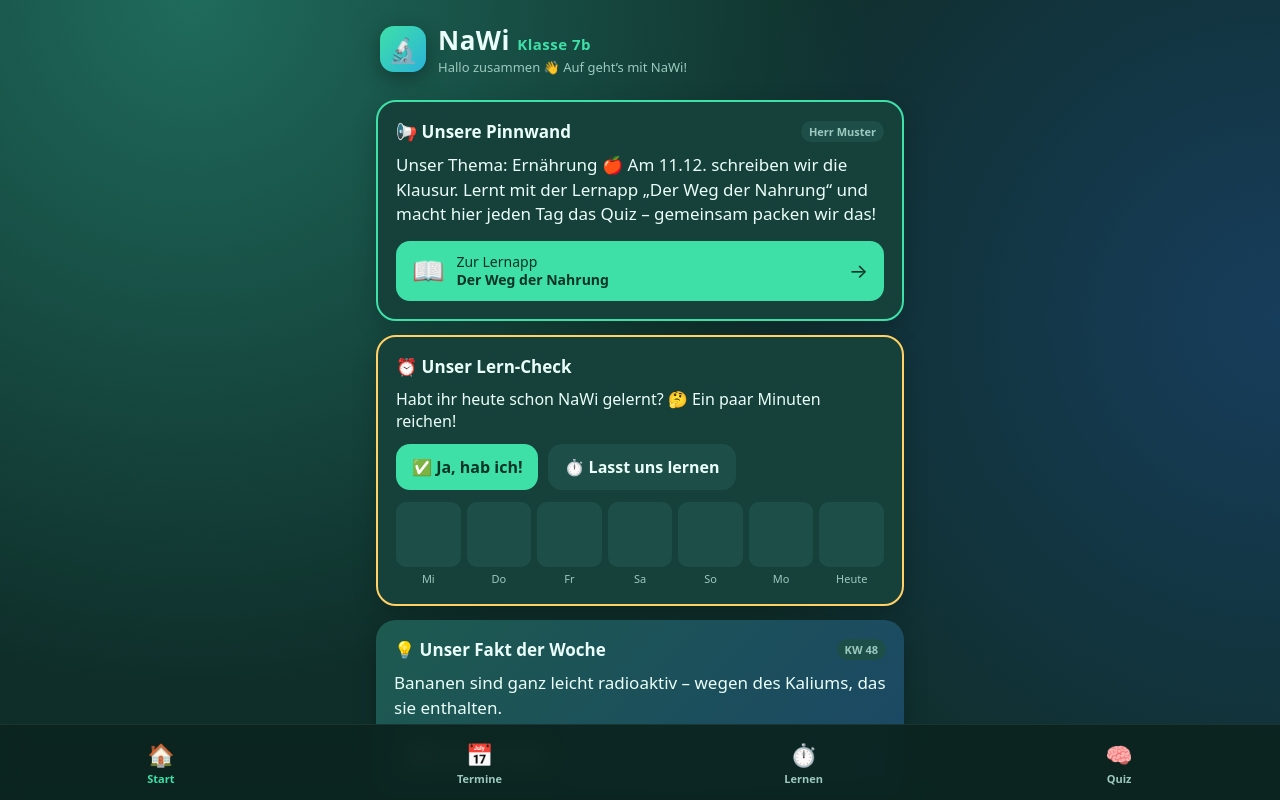
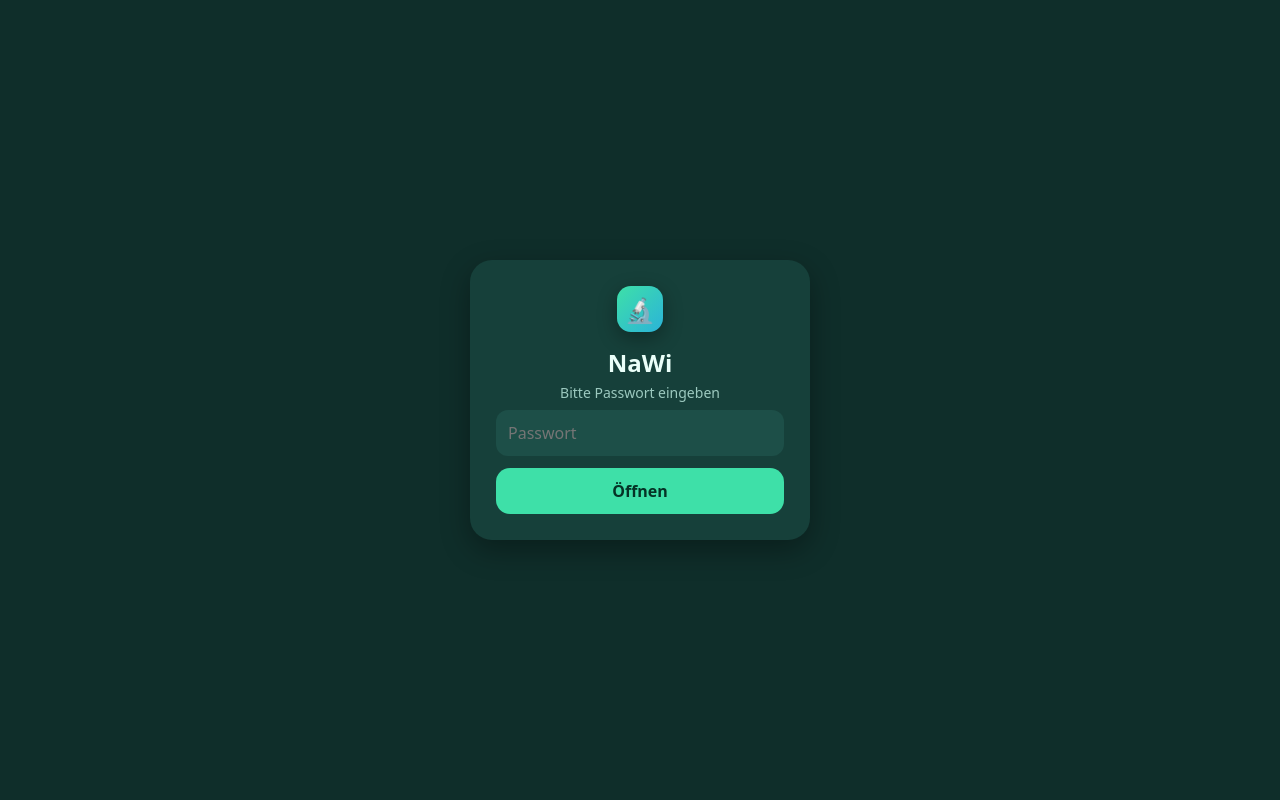
Before and after one commit to lupo2701/Nawi, a plain HTML site: page index.html in a window 1280 px wide. Shown: the top 800 px of the page. Drawn offline with Linux system fonts and the light colour scheme.

Commit message:
Einfache Passwort-Sperre (wird auf dem Gerät gemerkt)
Co-Authored-By: Claude Opus 5.5 <noreply@anthropic.com>
Claude-Session: https://claude.ai/code/session_01PjjrCRzvqZFzAsKyGA3rJi

```diff
--- a/css/style.css
+++ b/css/style.css
@@ -61,3 +61,8 @@ nav button.active{color:var(--accent)}
 @keyframes fall{to{transform:translateY(110vh) rotate(540deg);opacity:0}}
 .applink{display:flex;align-items:center;gap:12px;margin-top:14px;text-decoration:none;border-radius:14px;padding:12px 16px;font-size:14px;line-height:1.3}
 .applink span:first-child{font-size:26px}.applink span:last-child{margin-left:auto;font-size:20px}
+.lock{position:fixed;inset:0;z-index:50;background:var(--bg);display:grid;place-items:center;padding:20px}
+.lock[hidden]{display:none}
+.lockbox{width:100%;max-width:340px;background:var(--card);border-radius:22px;padding:26px;text-align:center;box-shadow:0 10px 30px #0005}
+.lockbox h2{font-size:24px;margin-bottom:4px}
+.lockerr{color:var(--danger);font-size:14px;margin-top:8px}
--- a/index.html
+++ b/index.html
@@ -15,6 +15,17 @@
 <link rel="stylesheet" href="css/style.css">
 </head>
 <body>
+
+<div id="lock" class="lock" hidden>
+  <form class="lockbox" id="lockForm">
+    <div class="logo" style="margin:0 auto 14px">🔬</div>
+    <h2>NaWi</h2>
+    <p class="muted">Bitte Passwort eingeben</p>
+    <input id="lockPw" type="password" autocomplete="current-password" autocapitalize="off" placeholder="Passwort">
+    <p id="lockErr" class="lockerr" hidden>Falsches Passwort – nochmal versuchen.</p>
+    <button class="btn" type="submit" style="width:100%;margin-top:12px">Öffnen</button>
+  </form>
+</div>
 
 <header>
   <div class="logo">🔬</div>
--- a/js/app.js
+++ b/js/app.js
@@ -172,5 +172,19 @@ function confetti(){
   }
 }
 
+// --- Passwort-Sperre ---
+(function(){
+  if (typeof PASSWORT === "undefined" || !PASSWORT) return;
+  const ok = () => store.get("nawi_pw", "") === PASSWORT.toLowerCase();
+  if (ok()) return;
+  const lock = document.getElementById("lock"); lock.hidden = false;
+  document.getElementById("lockForm").addEventListener("submit", e => {
+    e.preventDefault();
+    const v = document.getElementById("lockPw").value.trim().toLowerCase();
+    if (v === PASSWORT.toLowerCase()) { store.set("nawi_pw", v); lock.hidden = true; }
+    else { document.getElementById("lockErr").hidden = false; document.getElementById("lockPw").select(); }
+  });
+})();
+
 // --- Start ---
 renderLearn(); renderTermine(); startQuiz(); showTime();
--- a/js/data.js
+++ b/js/data.js
@@ -2,6 +2,10 @@
  * INHALTE: Hier kannst du alles anpassen (Klasse, Pinnwand, Termine, Fakten, Quiz).
  * Nach dem Speichern auf GitHub sehen alle Schüler die neue Version.
  */
+// Passwort für die App (Groß-/Kleinschreibung egal). Leer lassen ("") = keine Sperre.
+// Hinweis: Das ist nur eine einfache Sperre – der Code auf GitHub ist öffentlich.
+const PASSWORT = "nawi";
+
 // Klasse und Lehrkraft
 const KLASSE = "Klasse 7b";
 const LEHRER = "Herr Muster";
```
